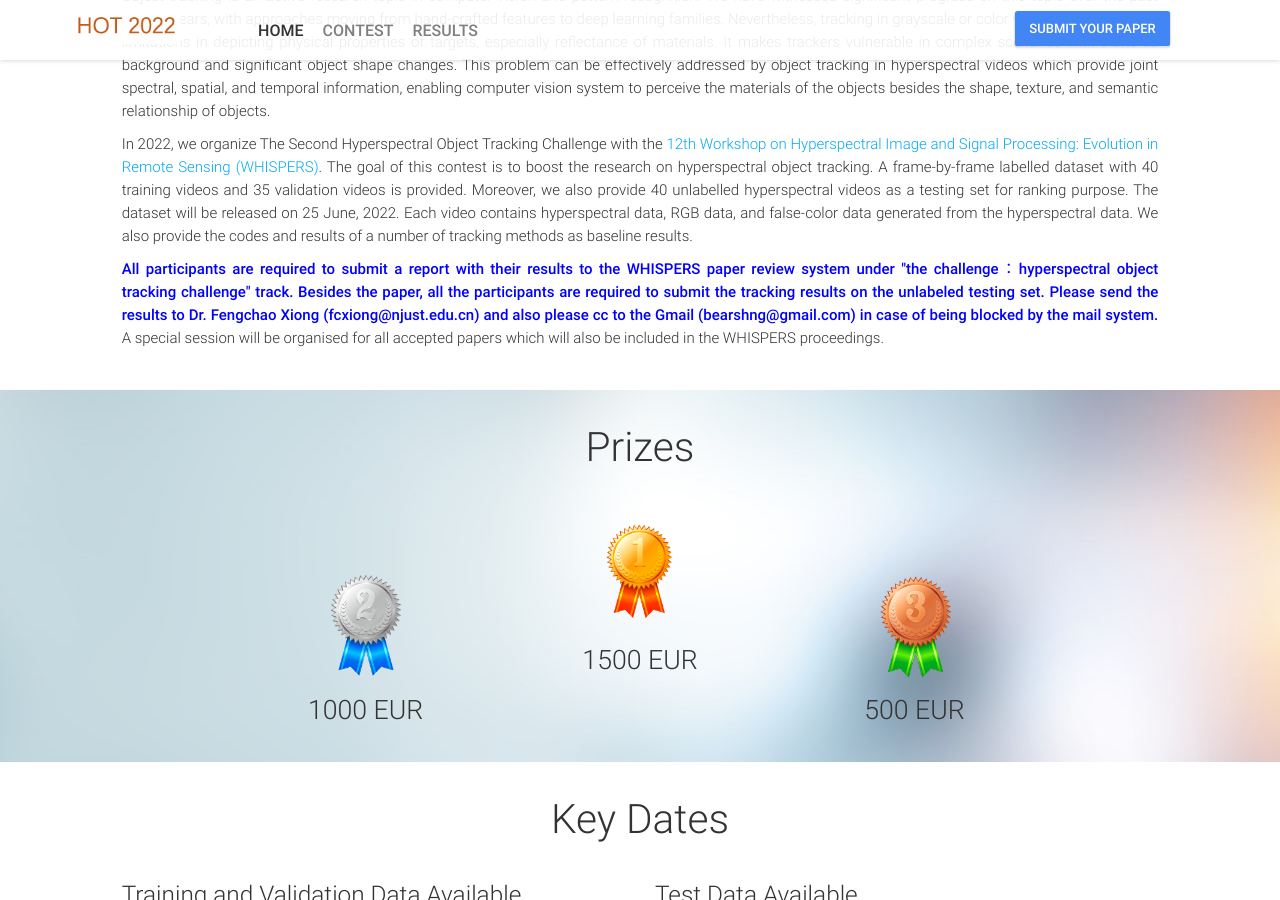
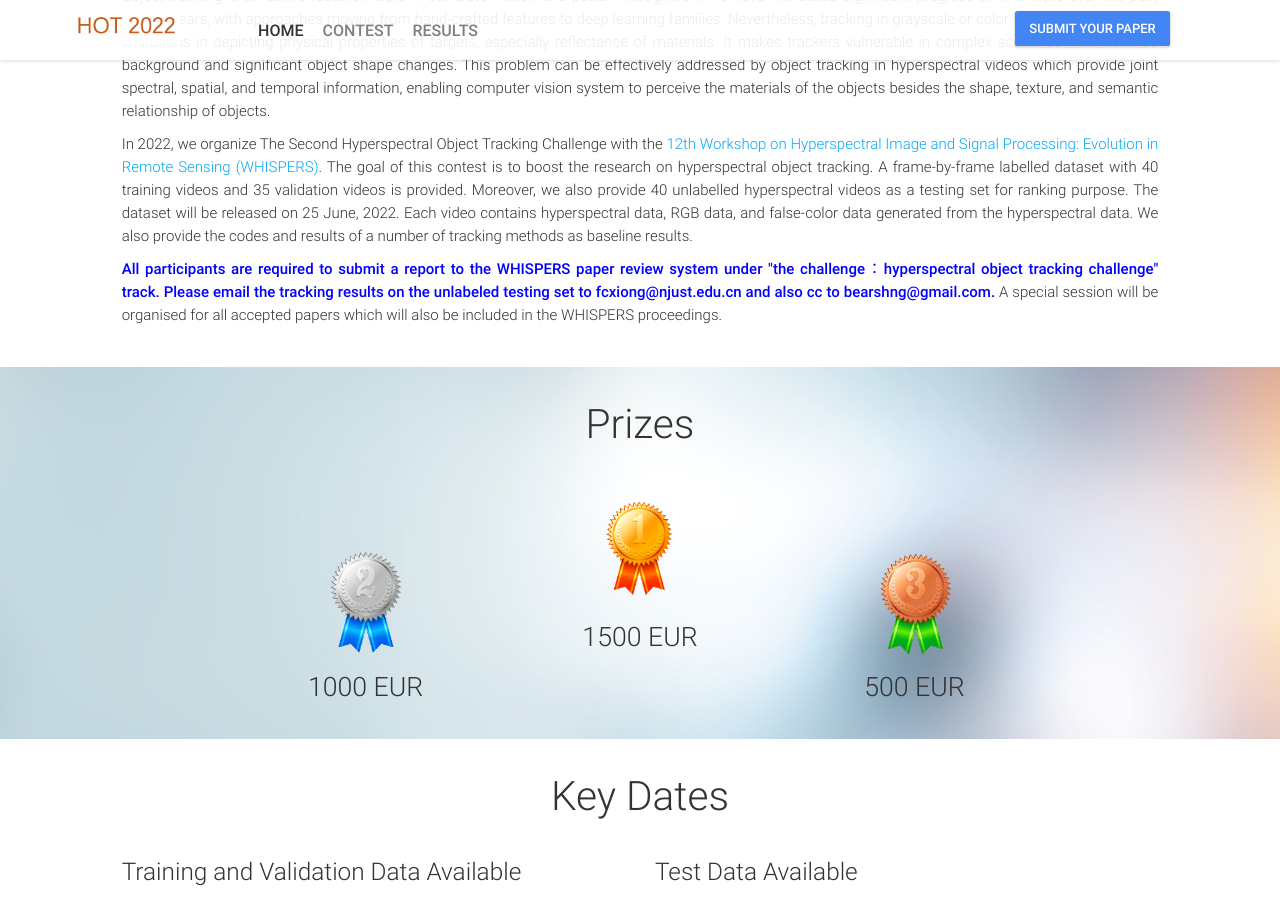
Before and after one commit to csprojectcode/csprojectcode.github.io, a Jekyll site: the page built from index.html, in a window 1280 px wide and 900 px high, scrolled down 501 px. Built offline with Jekyll 4.4.1, drawn with Linux system fonts in a browser that asks for light colours; comment, search, counter and statistics services are not loaded.

Commit message:
update the results

```diff
--- a/_includes/about.html
+++ b/_includes/about.html
@@ -9,7 +9,7 @@
 
 
 
-        <p style="text-align:justify;"><span style="color:blue;font-weight: 500;">All participants are required to submit a report with their results to the WHISPERS paper review system under "the challenge：hyperspectral object tracking challenge" track. Besides the paper, all the participants are required to submit the tracking results on the unlabeled testing set. Please send the results to Dr. Fengchao Xiong (fcxiong@njust.edu.cn) and also please cc to the  Gmail (bearshng@gmail.com) in case of being blocked by the mail system. </span> A special session will be organised for all accepted papers which will also be included in the WHISPERS proceedings. </p>
+        <p style="text-align:justify;"><span style="color:blue;font-weight: 500;">All participants are required to submit a report to the WHISPERS paper review system under "the challenge：hyperspectral object tracking challenge" track. Please email the tracking results on the unlabeled testing set to fcxiong@njust.edu.cn and also  cc to   bearshng@gmail.com. </span> A special session will be organised for all accepted papers which will also be included in the WHISPERS proceedings. </p>
 
            <!--  <div class="row about-details">
                 {% assign animationDelay = 0 %}
```
Also changed, not shown: _data/speakers.yml (+5 -5 lines), img/venue/venue_roma_2.jpeg, 6 other files.
